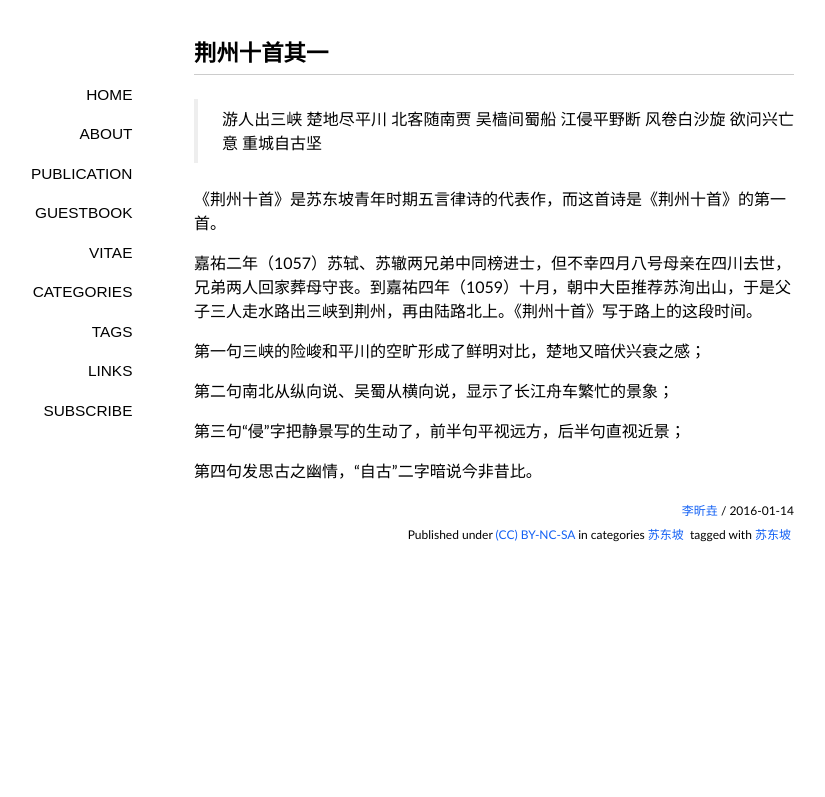
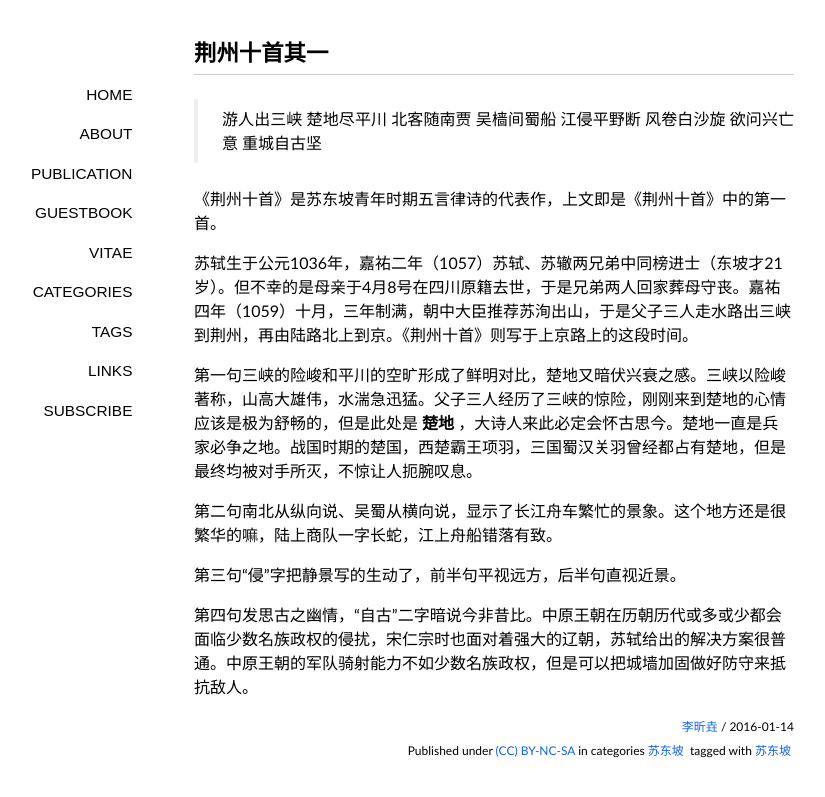
Before and after one commit to lixinyao/jekyll_blog, a Jekyll site: the page built from _posts/2016-01-14-jingzhou-shishou.md, in a window 1280 px wide. Shown: the top 797 px of the page, without its empty margins (146-971 px from the left). Built offline with Jekyll 4.4.1, drawn with Linux system fonts in a browser that asks for light colours; nearby versions of some CDN libraries; some web fonts are replaced; comment, search, counter and statistics services are not loaded.

Commit message:
20160614添加些许文字

```diff
--- a/_posts/2016-01-14-jingzhou-shishou.md
+++ b/_posts/2016-01-14-jingzhou-shishou.md
@@ -10,14 +10,14 @@ tags: [苏东坡]
 > 江侵平野断 风卷白沙旋
 > 欲问兴亡意 重城自古坚
 
-《荆州十首》是苏东坡青年时期五言律诗的代表作，而这首诗是《荆州十首》的第一首。
+《荆州十首》是苏东坡青年时期五言律诗的代表作，上文即是《荆州十首》中的第一首。
 
-嘉祐二年（1057）苏轼、苏辙两兄弟中同榜进士，但不幸四月八号母亲在四川去世，兄弟两人回家葬母守丧。到嘉祐四年（1059）十月，朝中大臣推荐苏洵出山，于是父子三人走水路出三峡到荆州，再由陆路北上。《荆州十首》写于路上的这段时间。
+苏轼生于公元1036年，嘉祐二年（1057）苏轼、苏辙两兄弟中同榜进士（东坡才21岁）。但不幸的是母亲于4月8号在四川原籍去世，于是兄弟两人回家葬母守丧。嘉祐四年（1059）十月，三年制满，朝中大臣推荐苏洵出山，于是父子三人走水路出三峡到荆州，再由陆路北上到京。《荆州十首》则写于上京路上的这段时间。
 
-第一句三峡的险峻和平川的空旷形成了鲜明对比，楚地又暗伏兴衰之感；
+第一句三峡的险峻和平川的空旷形成了鲜明对比，楚地又暗伏兴衰之感。三峡以险峻著称，山高大雄伟，水湍急迅猛。父子三人经历了三峡的惊险，刚刚来到楚地的心情应该是极为舒畅的，但是此处是 **楚地** ，大诗人来此必定会怀古思今。楚地一直是兵家必争之地。战国时期的楚国，西楚霸王项羽，三国蜀汉关羽曾经都占有楚地，但是最终均被对手所灭，不惊让人扼腕叹息。
 
-第二句南北从纵向说、吴蜀从横向说，显示了长江舟车繁忙的景象；
+第二句南北从纵向说、吴蜀从横向说，显示了长江舟车繁忙的景象。这个地方还是很繁华的嘛，陆上商队一字长蛇，江上舟船错落有致。
 
-第三句“侵”字把静景写的生动了，前半句平视远方，后半句直视近景；
+第三句“侵”字把静景写的生动了，前半句平视远方，后半句直视近景。
 
-第四句发思古之幽情，“自古”二字暗说今非昔比。
+第四句发思古之幽情，“自古”二字暗说今非昔比。中原王朝在历朝历代或多或少都会面临少数名族政权的侵扰，宋仁宗时也面对着强大的辽朝，苏轼给出的解决方案很普通。中原王朝的军队骑射能力不如少数名族政权，但是可以把城墙加固做好防守来抵抗敌人。
```
